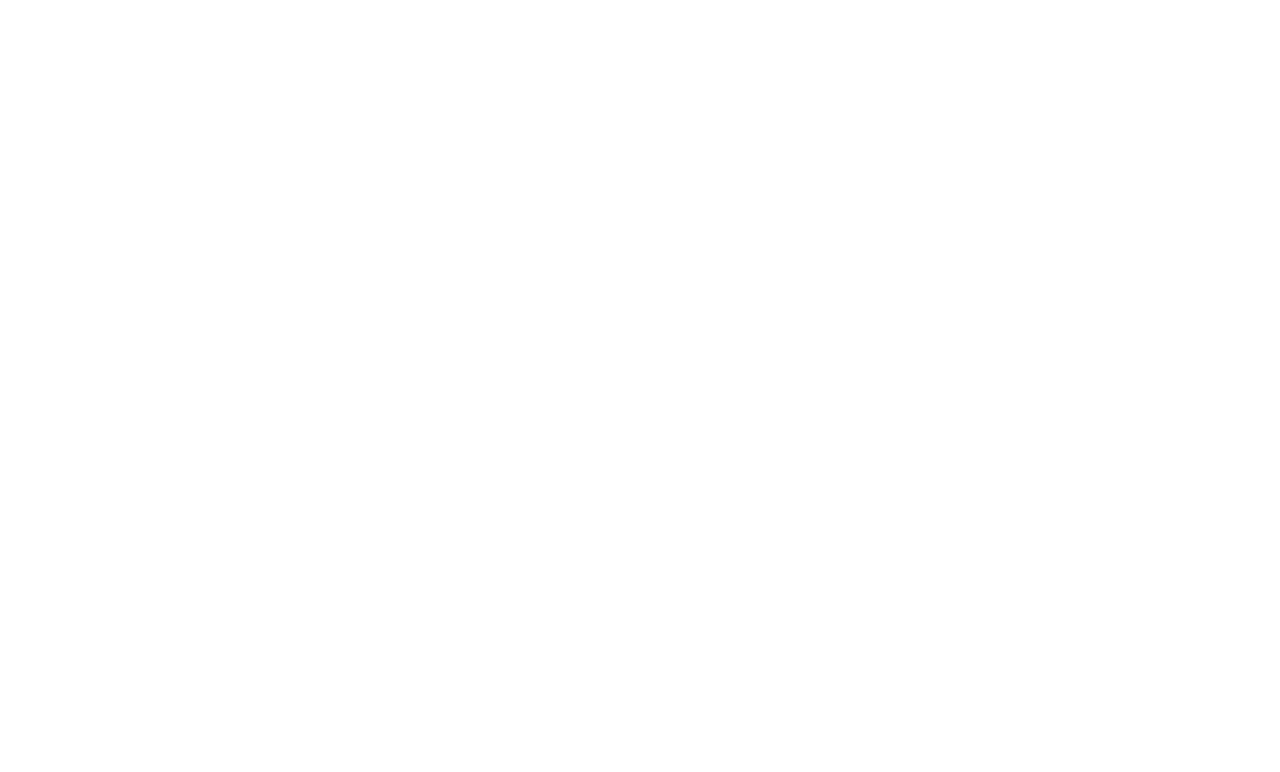
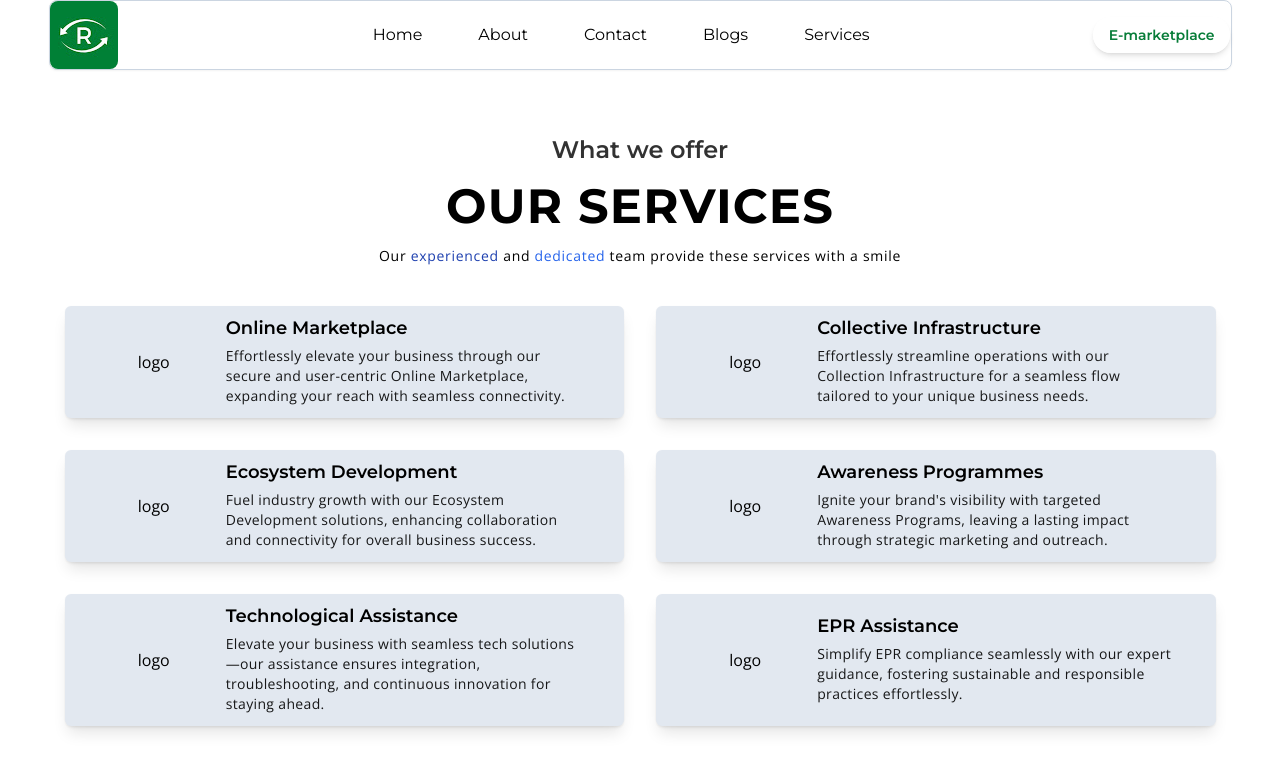
Before and after one commit to rewayy/Reway_final, a React (Vite) app: page /services in a window 1280 px wide. Before the commit this address had no page. Shown: the top 772 px of the page. Built offline with nearby package versions, Linux system fonts and the light colour scheme; a web font is replaced by a local one.

Commit message:
add serviceList and Service.jsx

```diff
--- a/src/App.jsx
+++ b/src/App.jsx
@@ -2,6 +2,7 @@ import Blog from './pages/Blog'
 import {BrowserRouter as Router, Routes, Route } from "react-router-dom";
 import Layout from './pages/Layout';
 import AllSection from './components/AllSection';
+import Services from './pages/Services';
 
 
 export default function App() {
@@ -12,6 +13,7 @@ export default function App() {
       <Route />
         <Route path="/" element={<Layout />}>
           <Route path="/blogs" element={<Blog/>} />
+          <Route path="/services" element={<Services/>} />
       </Route>
     </Routes>
 
--- /dev/null
+++ b/src/pages/ServiceList.js
@@ -0,0 +1,40 @@
+const ServicesList = [
+    {
+        id :1,
+        logo: 'logo',
+        heading: 'Online Marketplace',
+        description: "Effortlessly elevate your business through our secure and user-centric Online Marketplace, expanding your reach with seamless connectivity."
+    },
+    {
+        id :2,
+        logo: 'logo',
+        heading: 'Collective Infrastructure',
+        description: "Effortlessly streamline operations with our Collection Infrastructure for a seamless flow tailored to your unique business needs."
+    },
+    {
+        id :3,
+        logo: 'logo',
+        heading: 'Ecosystem Development',
+        description: "Fuel industry growth with our Ecosystem Development solutions, enhancing collaboration and connectivity for overall business success."
+    },
+    {
+        id :4,
+        logo: 'logo',
+        heading: 'Awareness Programmes',
+        description: "Ignite your brand's visibility with targeted Awareness Programs, leaving a lasting impact through strategic marketing and outreach."
+    },
+    {
+        id :5,
+        logo: 'logo',
+        heading: 'Technological Assistance',
+        description: "Elevate your business with seamless tech solutions—our assistance ensures integration, troubleshooting, and continuous innovation for staying ahead."
+    },
+    {
+        id :6,
+        logo: 'logo',
+        heading: 'EPR Assistance',
+        description: "Simplify EPR compliance seamlessly with our expert guidance, fostering sustainable and responsible practices effortlessly."
+    },
+];
+
+export default ServicesList;
--- /dev/null
+++ b/src/pages/Services.jsx
@@ -0,0 +1,42 @@
+import React from 'react'
+import onlinemarket from '../assets/onlinemarket.png'
+import ServicesList from './ServiceList'
+
+const Services = () => {
+  return (
+    <div id='blogs' className='w-full h-screen min-w-[375px] md:mb-[15vh]  '>
+        <div className='max-w-[1183px] lg:m-auto mx-2 py-6 md:mx-4   mb-8  rounded-md text-black  h-full flex items-center justify-center'>
+            <div className='w-full h-full flex flex-col  items-center '>
+
+                {/* Heading div */}
+                <div className='w-full py-4 flex flex-col  items-center my-2 gap-4 '>
+                    <span className='text-black opacity-80 font-semibold text-2xl font-mont '> What we offer </span>
+                    <h1 className='text-black text-5xl font-mont '> Our Services </h1>
+                    <p className='text-sm tracking-wider '>Our <span className='text-blue-800  tracking-wider'> experienced</span > and
+                    <span className='text-blue-600  tracking-wider'> dedicated </span>team provide these services with a smile</p>
+                </div>
+
+                    <div >
+                        <div className=' w-full h-full grid  gap-8 p-4 grid-cols-2 '>
+                        {ServicesList.map(({id,heading,logo,description})=>(
+                            <div className=' text-start  flex  gap-2 justify-center  drop-shadow-sm  rounded-md bg-slate-200 hover:bg-slate-300/60 shadow-lg'>
+                                <div className=' w-1/5 text-center flex flex-row items-center justify-center'>
+                                    {logo }
+                                </div>
+                                <div className=' w-2/3 flex justify-center font-semibold text-lg  items-center'>
+                                    <div className='p-2'>
+                                            <h2>{heading} </h2>
+                                            <p className='text-sm font-normal tracking-wide leading-5 opacity-90 py-1'>{description} </p>
+                                    </div>
+                                </div>
+                            </div>
+                        ))}
+                        </div>
+                    </div>
+            </div>
+        </div>
+    </div>
+  )
+}
+
+export default Services
```
